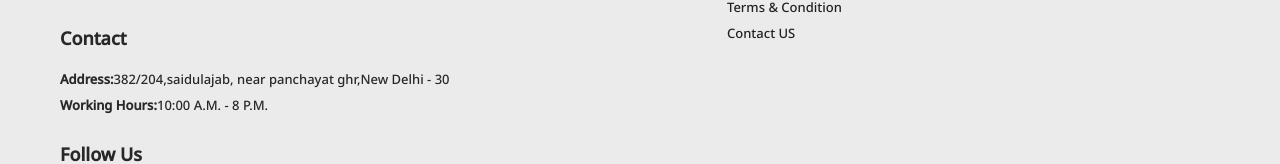
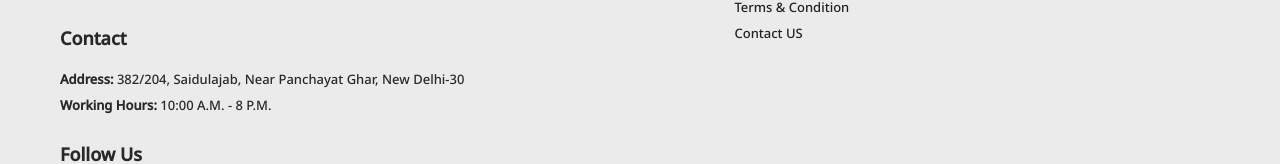
Before and after one commit to vatsalyasagraya/saalve, a React (Create React App) app: page / in a window 1280 px wide. Shown: the part 3511-3675 px from the top of the page. Built offline with nearby package versions, Linux system fonts and the light colour scheme; a web font is replaced by a local one.

Commit message:
addressss

```diff
--- a/src/components/footer/Footer.js
+++ b/src/components/footer/Footer.js
@@ -13,8 +13,8 @@ function Footer() {
         <div className="col">
             <img  className="logo" src={logo }alt="" />
             <h4>Contact</h4>
-            <p><strong>Address:</strong>382/204,saidulajab, near panchayat ghr,New Delhi - 30</p>
-            <p><strong>Working Hours:</strong>10:00 A.M. - 8 P.M.</p>
+            <p><strong>Address: </strong>382/204, Saidulajab, Near Panchayat Ghar, New Delhi-30</p>
+            <p><strong>Working Hours: </strong>10:00 A.M. - 8 P.M.</p>
             <div className="follow">
                 <h4>Follow Us</h4>
                 <div className="icon">
```
